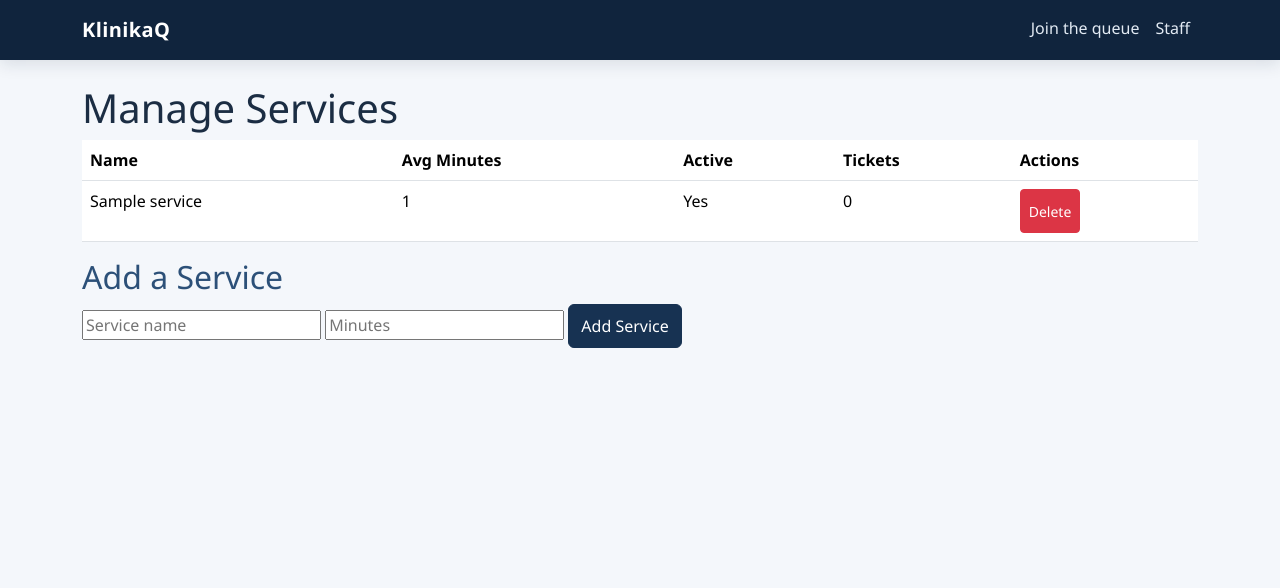
After one commit to IvanJayLaguitao/CCC181-repository, a Flask app: page /staff/services in a window 1280 px wide. The commit adds this page. Shown: the top 588 px of the page. Run offline with Flask 3, Linux system fonts and the light colour scheme; tables that the repository leaves empty hold one stand-in row (values such as "Sample post").

Commit message:
Add update and delete, and a second migration

```diff
--- a/app.py
+++ b/app.py
@@ -1,11 +1,10 @@
 import os
 from datetime import datetime, timezone, timedelta
-from sqlalchemy import case
+from sqlalchemy import case, func
+from sqlalchemy.exc import IntegrityError
 from dotenv import load_dotenv
 from flask import Flask, abort, flash, redirect, render_template, request, url_for
 from flask_migrate import Migrate
-from sqlalchemy import func
-from sqlalchemy.exc import IntegrityError
 
 from models import db, User, Service, Ticket
 
@@ -19,22 +18,19 @@ migrate = Migrate(app, db)
 
 PH_TIME = timezone(timedelta(hours=8))
 
-
 @app.template_filter("local")
 def local_time(value):
     return value.astimezone(PH_TIME).strftime("%b %d, %I:%M %p") if value else ""
 
+# --- HELPERS ---
 
 def all_services():
     return db.session.scalars(db.select(Service).order_by(Service.service_name)).all()
 
+def active_services():
+    return db.session.scalars(db.select(Service).filter_by(active=True).order_by(Service.service_name)).all()
 
 def queue_order_clause():
-    """Return the canonical queue ordering used by the patient, JSON, and staff views.
-
-    Confirmed priority tickets float to the front of the active queue, while
-    unconfirmed priority tickets stay in the regular queue sorted by creation time.
-    """
     return (
         case(
             ((Ticket.priority_type == "P") & (Ticket.priority_confirmed.is_(True)), 0),
@@ -44,36 +40,29 @@ def queue_order_clause():
         Ticket.id.asc(),
     )
 
-
-def waiting_queue_for_service(service_id):
-    return db.session.scalars(
+def waiting_position_for_ticket(ticket):
+    if ticket.status != "waiting":
+        return None
+    queue = db.session.scalars(
         db.select(Ticket)
-        .where(Ticket.service_id == service_id)
+        .where(Ticket.service_id == ticket.service_id)
         .where(Ticket.status == "waiting")
         .order_by(*queue_order_clause())
     ).all()
-
-
-def waiting_position_for_ticket(ticket):
-    if ticket.status != "waiting":
-        return None
-
-    queue = waiting_queue_for_service(ticket.service_id)
     for index, queued_ticket in enumerate(queue):
         if queued_ticket.id == ticket.id:
             return index + 1
     return None
 
+# --- ROUTES ---
 
 @app.route("/")
 def index():
     return render_template("index.html")
 
-
 @app.get("/join")
 def join_form():
-    return render_template("join.html", services=all_services(), form={})
-
+    return render_template("join.html", services=active_services(), form={})
 
 @app.post("/join")
 def join():
@@ -98,22 +87,20 @@ def join():
         errors["email"] = "Enter a valid email address."
 
     service = db.session.get(Service, service_id)
-    if not service:
+    if not service or not service.active:
         errors["service_id"] = "Choose a valid service."
     if not reason:
         errors["reason"] = "Enter a reason for your visit."
 
     if errors:
         flash("Please fix the highlighted fields.", "danger")
-        return render_template("join.html", services=all_services(), form=form, errors=errors), 400
+        return render_template("join.html", services=active_services(), form=form, errors=errors), 400
 
-    # Find or create user
     user = db.session.scalar(db.select(User).filter_by(email=email))
     if not user:
         user = User(name=name, email=email)
         db.session.add(user)
 
-    # Generate daily ticket number
     count_today = db.session.scalar(
         db.select(func.count(Ticket.id)).where(
             func.date(Ticket.created_at.op('AT TIME ZONE')('Asia/Manila')) ==
@@ -122,7 +109,6 @@ def join():
     )
     next_number = (count_today or 0) + 1
 
-    # Create ticket
     ticket = Ticket(
         user=user,
         service=service,
@@ -138,26 +124,19 @@ def join():
     flash(f"You joined the queue. Your ticket is {ticket.priority_type}-{ticket.ticket_number:03d}.", "success")
     return redirect(url_for("ticket", ticket_id=ticket.id))
 
-
 @app.get("/queue/<int:ticket_id>")
 def ticket(ticket_id):
     t = db.get_or_404(Ticket, ticket_id)
     position = waiting_position_for_ticket(t)
-
-    # If position is None (not waiting), ahead is 0
     ahead = (position - 1) if position is not None else 0
-
     return render_template("ticket.html", ticket=t, service=t.service, ahead=ahead, position=position)
 
 @app.get("/queue/<int:ticket_id>/status.json")
 def ticket_status(ticket_id):
     t = db.get_or_404(Ticket, ticket_id)
     position = waiting_position_for_ticket(t)
-
-    # If not waiting, return status with 0 ahead
     if position is None:
         return {"status": t.status, "ahead": 0, "position": None}
-
     return {"status": t.status, "ahead": position - 1, "position": position}
 
 @app.post("/queue/<int:ticket_id>/leave")
@@ -169,8 +148,6 @@ def leave_queue(ticket_id):
         flash("You have left the queue.", "info")
     return redirect(url_for("index"))
 
-
-# FIXED: Changed /remind to /reminder to match ticket.html
 @app.post("/queue/<int:ticket_id>/reminder")
 def update_reminder(ticket_id):
     t = db.get_or_404(Ticket, ticket_id)
@@ -183,10 +160,8 @@ def update_reminder(ticket_id):
     else:
         t.remind_ahead = remind_ahead
         db.session.commit()
-        # FIXED: Lowercase "success"
         flash("Reminder preference saved", "success")
     return redirect(url_for("ticket", ticket_id=ticket_id))
-
 
 @app.get("/staff")
 def staff_dashboard():
@@ -196,7 +171,6 @@ def staff_dashboard():
         stmt = stmt.where(Ticket.service_id == service_id)
 
     stmt = stmt.order_by(*queue_order_clause())
-
     queue = db.session.scalars(stmt).all()
     services = all_services()
 
@@ -237,6 +211,45 @@ def staff_action(ticket_id, action):
     flash(f"Ticket updated to {t.status}.", "info")
     return redirect(url_for("staff_dashboard", service_id=service_id) if service_id is not None else url_for("staff_dashboard"))
 
+@app.post("/staff/tickets/<int:ticket_id>/delete")
+def delete_ticket(ticket_id):
+    t = db.get_or_404(Ticket, ticket_id)
+    db.session.delete(t)  # hard delete: the row is gone for good
+    db.session.commit()
+    flash(f"Ticket #{ticket_id} was deleted.", "warning")
+    return redirect(url_for("staff_dashboard"))
+
+@app.get("/staff/services")
+def services_list():
+    services = db.session.scalars(db.select(Service).order_by(Service.service_name)).all()
+    return render_template("services.html", services=services)
+
+@app.post("/staff/services")
+def service_create():
+    name = request.form.get("name", "").strip()
+    minutes = request.form.get("avg_minutes", type=int)
+    if not name or len(name) > 60 or not minutes or minutes <= 0:
+        flash("Enter a name (up to 60 characters) and minutes greater than 0.", "danger")
+        return redirect(url_for("services_list"))
+    db.session.add(Service(service_name=name, avg_minutes=minutes))
+    try:
+        db.session.commit()
+        flash(f"Service '{name}' added.", "success")
+    except IntegrityError:
+        db.session.rollback()
+        flash(f"A service named '{name}' already exists.", "danger")
+    return redirect(url_for("services_list"))
+
+@app.post("/staff/services/<int:service_id>/delete")
+def service_delete(service_id):
+    s = db.get_or_404(Service, service_id)
+    if s.tickets:
+        flash(f"'{s.service_name}' has tickets, so it cannot be deleted. Turn it off instead.", "danger")
+        return redirect(url_for("services_list"))
+    db.session.delete(s)
+    db.session.commit()
+    flash(f"Service '{s.service_name}' deleted.", "warning")
+    return redirect(url_for("services_list"))
 
 @app.cli.command("seed")
 def seed():
@@ -254,6 +267,5 @@ def seed():
     db.session.commit()
     print("Services are ready.")
 
-
 if __name__ == "__main__":
     app.run(debug=True)
--- a/static/js/main.js
+++ b/static/js/main.js
@@ -24,3 +24,8 @@ if (joinForm) {
     button.textContent = "Getting your ticket…";
   });
 }
+document.querySelectorAll("form[data-confirm]").forEach((form) => {
+  form.addEventListener("submit", (event) => {
+    if (!confirm(form.dataset.confirm)) event.preventDefault();
+  });
+});
--- /dev/null
+++ b/templates/services.html
@@ -0,0 +1,33 @@
+{% extends "base.html" %}
+{% block title %}Manage Services · KlinikaQ{% endblock %}
+{% block content %}
+<h1>Manage Services</h1>
+
+<table class="table">
+  <thead>
+    <tr><th>Name</th><th>Avg Minutes</th><th>Active</th><th>Tickets</th><th>Actions</th></tr>
+  </thead>
+  <tbody>
+    {% for s in services %}
+    <tr>
+      <td>{{ s.service_name }}</td>
+      <td>{{ s.avg_minutes }}</td>
+      <td>{{ "Yes" if s.active else "No" }}</td>
+      <td>{{ s.tickets|length }}</td>
+      <td>
+        <form method="post" action="{{ url_for('service_delete', service_id=s.id) }}" data-confirm="Delete {{ s.service_name }}?">
+          <button class="btn btn-sm btn-danger">Delete</button>
+        </form>
+      </td>
+    </tr>
+    {% endfor %}
+  </tbody>
+</table>
+
+<h2>Add a Service</h2>
+<form method="post" action="{{ url_for('service_create') }}">
+  <input name="name" placeholder="Service name" required>
+  <input name="avg_minutes" type="number" placeholder="Minutes" required>
+  <button class="btn btn-primary" type="submit">Add Service</button>
+</form>
+{% endblock %}
--- a/templates/staff.html
+++ b/templates/staff.html
@@ -156,6 +156,10 @@
                             <button class="btn btn-sm btn-success">Serve</button>
                           </form>
                         {% endif %}
+                        <form method="post" action="{{ url_for('delete_ticket', ticket_id=item.id) }}" data-confirm="Delete ticket {{ item.id }}? This cannot be undone.">
+                          {% if selected %}<input type="hidden" name="service_id" value="{{ selected }}">{% endif %}
+                            <button class="btn btn-sm btn-outline-danger">Delete</button>
+                        </form>
                       </div>
                     </td>
                   </tr>
```
Also changed, not shown: README.md.
